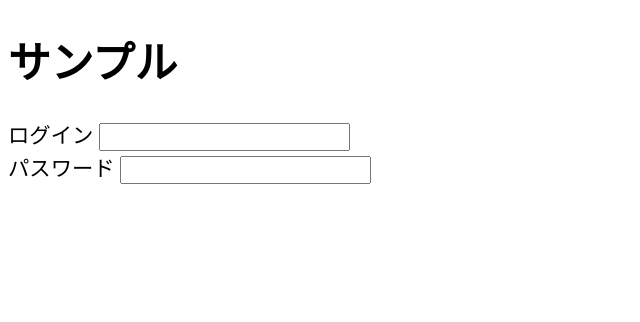
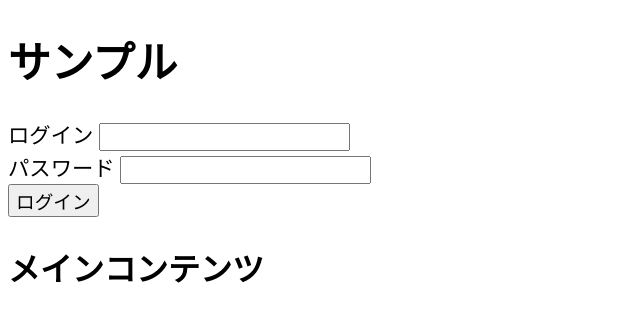
Before and after one commit to ikedaseita/GIT_lesson, a plain HTML site: page src/index.html in a window 1280 px wide. Shown: the whole page, without its empty margins (0-640 px from the left). Drawn offline with Linux system fonts and the light colour scheme.

```diff
--- a/src/index.html
+++ b/src/index.html
@@ -19,3 +19,15 @@
                     <label for="">パスワード</label>
                     <input type="text" name="" id="">
                 </section>
+                <section>
+                    <input type="button" value="ログイン">
+                </section>
+            </form>
+        </div>
+        <div class="page">
+            <h2>メインコンテンツ</h2>
+
+        </div>
+        <script src="index.js"></script>
+    </body>
+</html>
```
